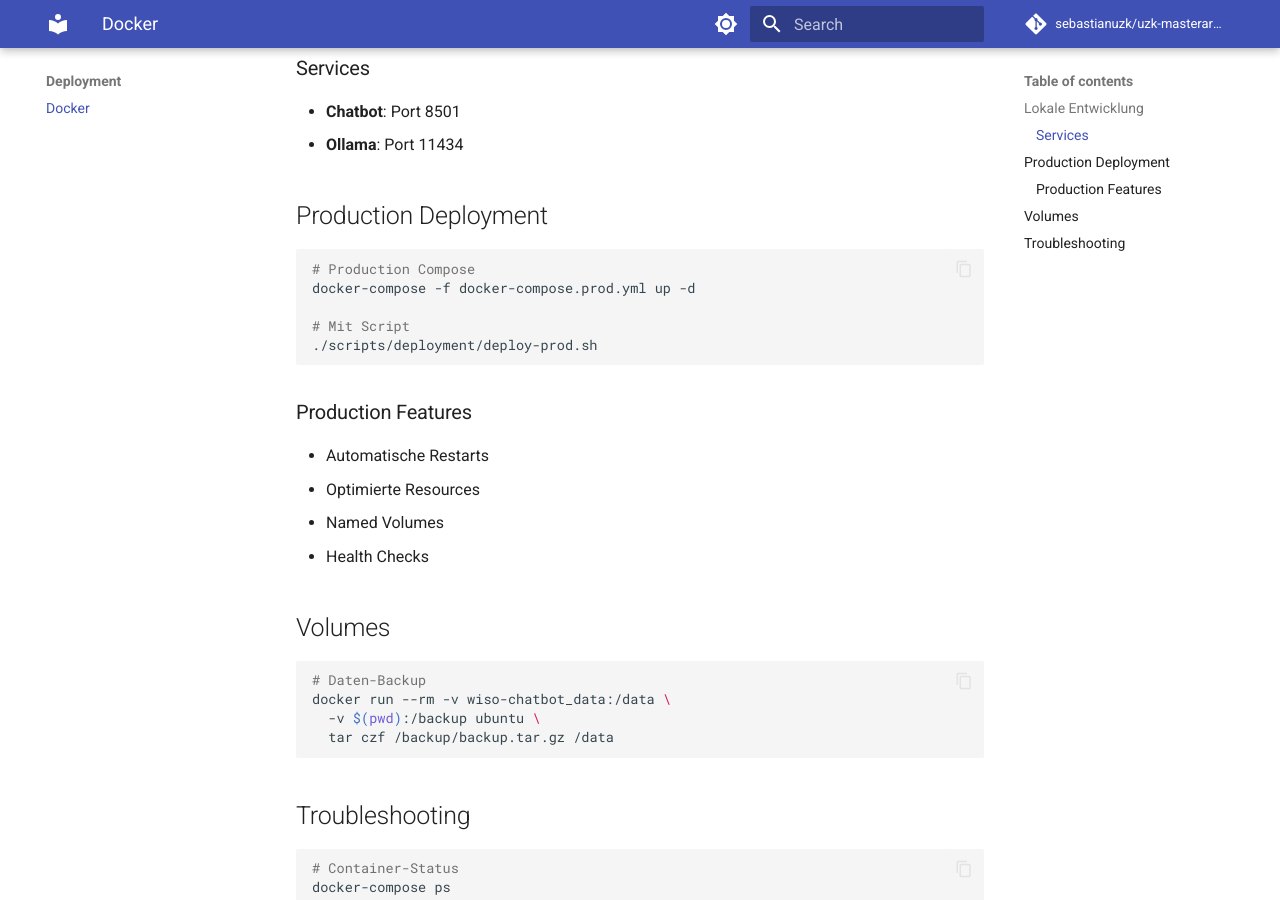
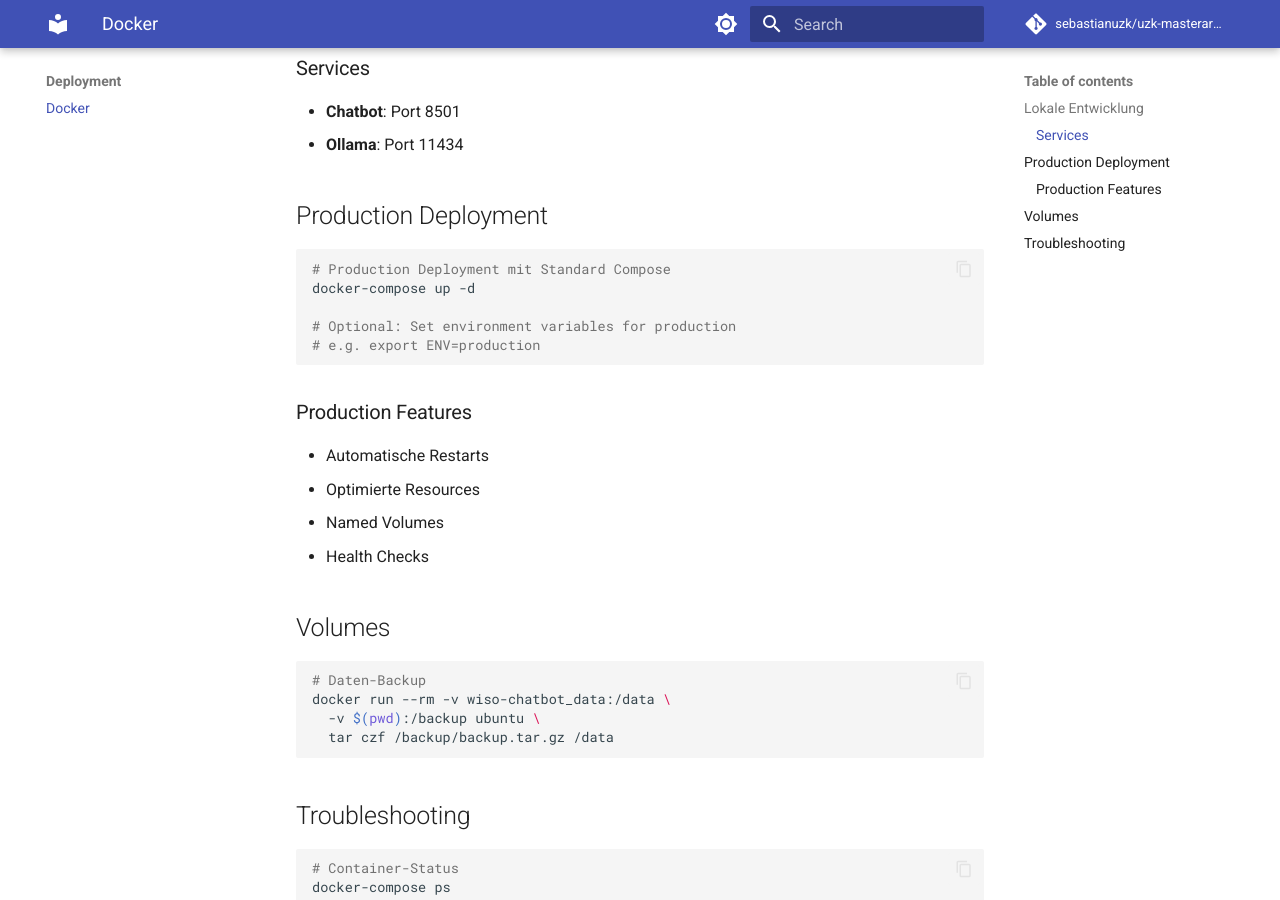
Before and after one commit to sebastianuzk/uzk-masterarbeit, an MkDocs documentation site: the page built from docs/deployment/docker.md, in a window 1280 px wide and 900 px high, scrolled down 431 px. Built offline with MkDocs 1.6.1 and Material for MkDocs 9.7.7, drawn with Linux system fonts in a browser that asks for light colours; comment, search, counter and statistics services are not loaded.

Commit message:
fix: address review feedback from PR #10
Co-authored-by: sebastianuzk <151164579+sebastianuzk@users.noreply.github.com>

````diff
--- a/docs/deployment/docker.md
+++ b/docs/deployment/docker.md
@@ -21,11 +21,11 @@ docker-compose down
 ## Production Deployment
 
 ```bash
-# Production Compose
-docker-compose -f docker-compose.prod.yml up -d
+# Production Deployment mit Standard Compose
+docker-compose up -d
 
-# Mit Script
-./scripts/deployment/deploy-prod.sh
+# Optional: Set environment variables for production
+# e.g. export ENV=production
 ```
 
 ### Production Features
--- a/requirements.txt
+++ b/requirements.txt
@@ -24,6 +24,7 @@ httpx>=0.25.0               # Async HTTP-Client
 # Testing
 pytest>=7.0.0
 pytest-asyncio>=0.21.0      # Async-Tests
+pytest-timeout>=2.1.0       # Test timeouts
 
 # ============================================================================
 # WEB SCRAPER DEPENDENCIES
````
Also changed, not shown: README.md (+5 -7 lines), 3 other files.
